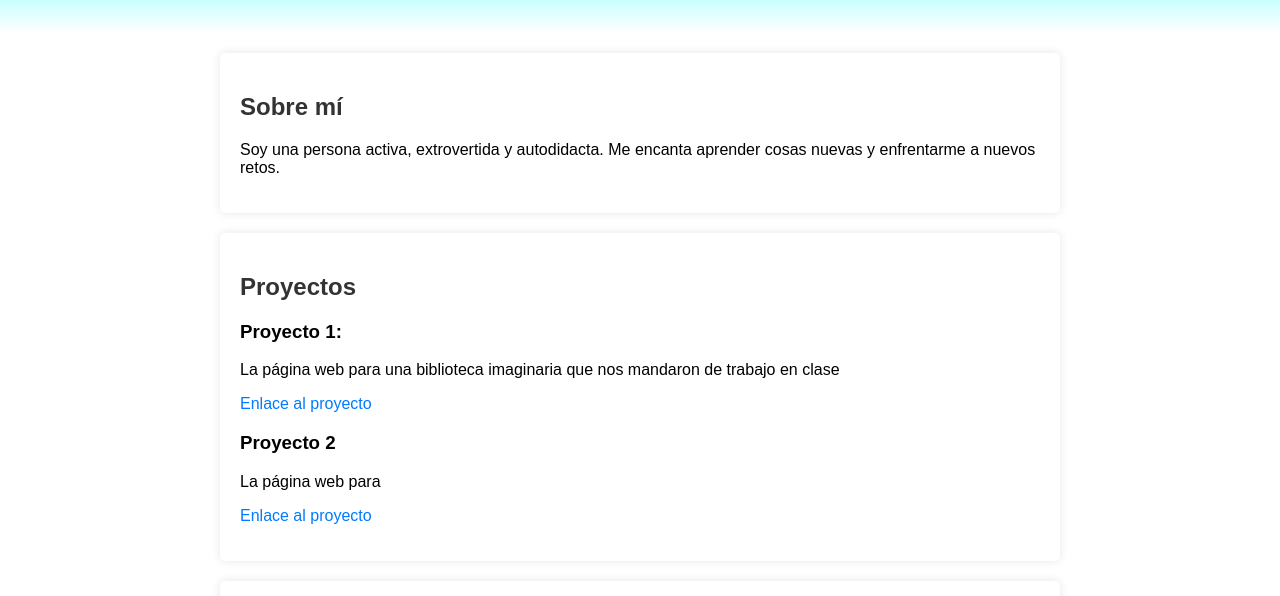
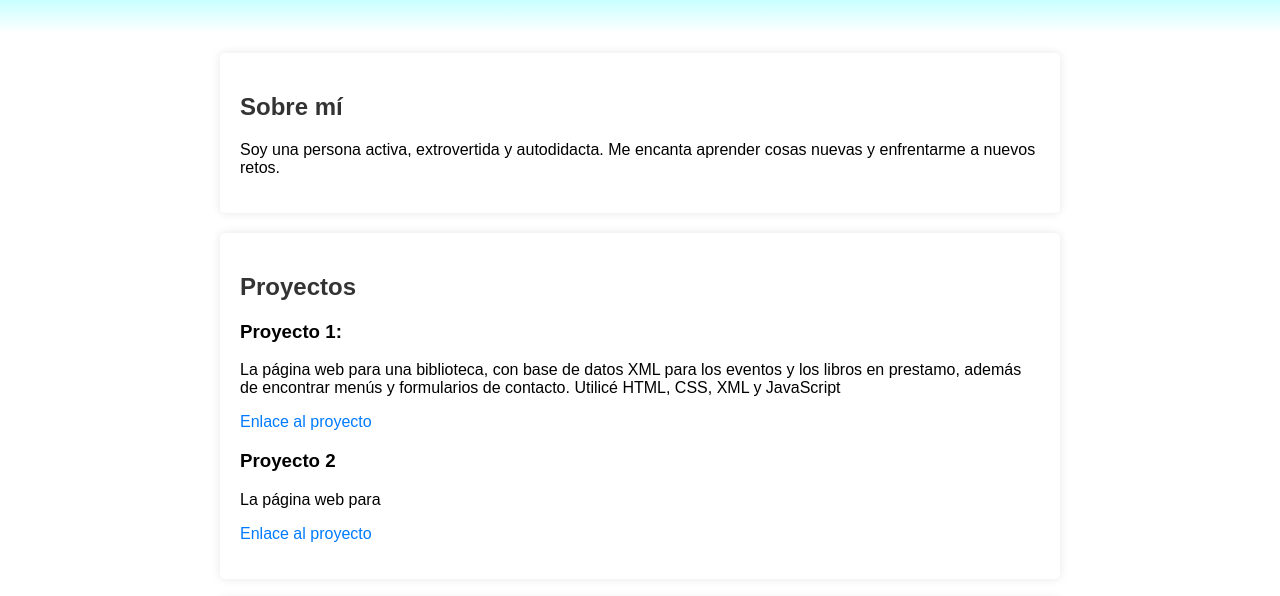
Before and after one commit to IvanTrujilloTech/IvanTrujilloTech, a plain HTML site: page index.html in a window 1280 px wide. Shown: the part 121-717 px from the top of the page. Drawn offline with Linux system fonts and the light colour scheme.

Commit message:
Update index.html

```diff
--- a/index.html
+++ b/index.html
@@ -23,7 +23,7 @@
     <ul>
       <li>
         <h3>Proyecto 1: </h3>
-        <p>La página web para una biblioteca imaginaria que nos mandaron de trabajo en clase</p>
+        <p>La página web para una biblioteca, con base de datos XML para los eventos y los libros en prestamo, además de encontrar menús y formularios de contacto. Utilicé HTML, CSS, XML y JavaScript</p>
         <p><a href="practica 04 - inicio.html">Enlace al proyecto</a></p>
       </li>
       <li>
```
